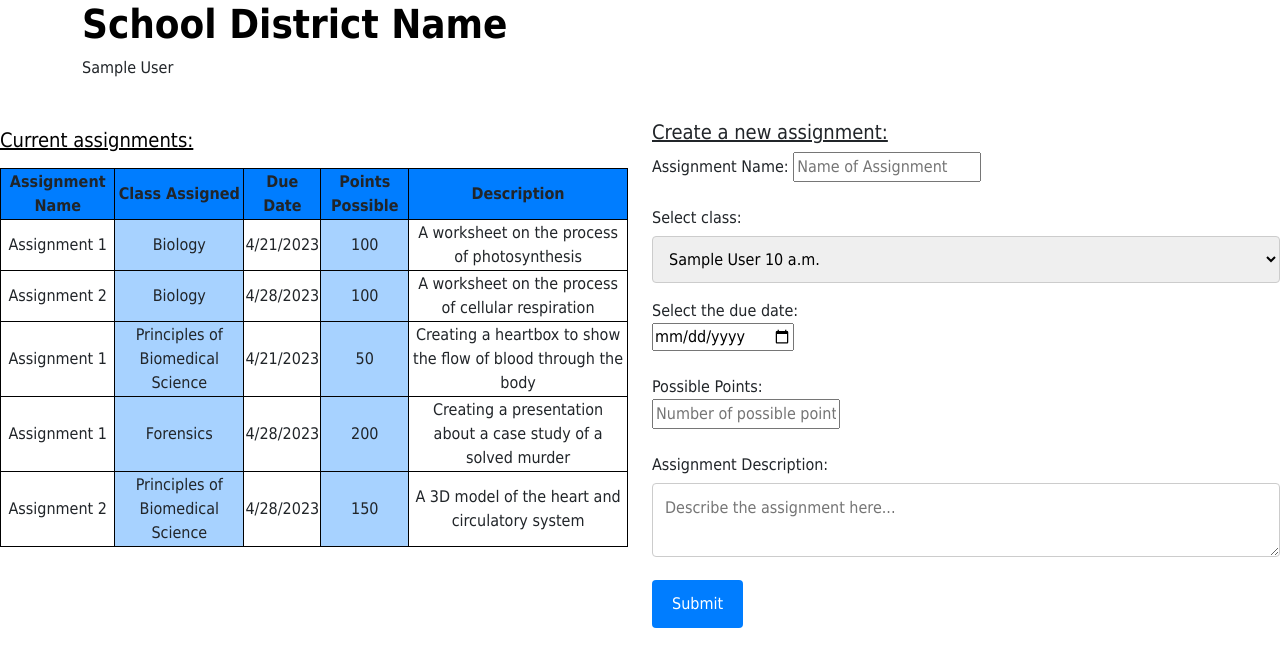
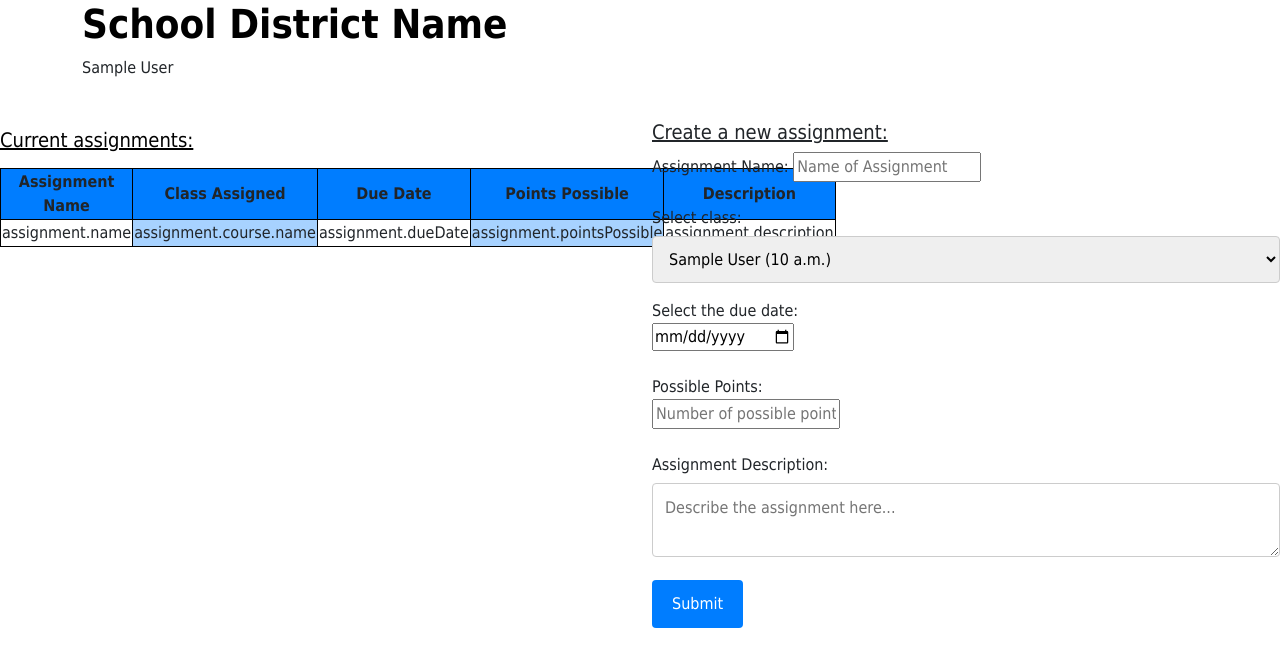
Before and after one commit to ZRhodes94/student-management-system, a Django app: template student_management_system/templates/assignments.html in a window 1280 px wide. Shown: the part 116-783 px from the top of the page. Run offline with Django 4.2, Linux system fonts and the light colour scheme; the template is opened without the code that fills it: values that come from a table or form of the project are taken from there, others are empty; tables that the repository leaves empty hold one stand-in row (values such as "Sample post"); some libraries are stand-ins or nearby versions.

Commit message:
linked assignment page to POST

```diff
--- a/student_management_system/models.py
+++ b/student_management_system/models.py
@@ -42,6 +42,7 @@ class Assignment(models.Model):
     description = models.TextField()
     pointsPossible = models.IntegerField()
     course = models.ForeignKey(Course, on_delete=models.CASCADE, default=0)
+    dueDate = models.DateField()
 
     def __str__(self):
         return self.name
--- a/student_management_system/templates/assignments.html
+++ b/student_management_system/templates/assignments.html
@@ -55,46 +55,19 @@
               <th>Points Possible</th>
               <th>Description</th>
             </tr>
+            {% for assignment in assignments %}
             <tr>
-              <td>Assignment 1</td>
-              <td>Biology</td>
-              <td>4/21/2023</td>
-              <td>100</td>
-              <td>A worksheet on the process of photosynthesis</td>
+              <td>assignment.name</td>
+              <td>assignment.course.name</td>
+              <td>assignment.dueDate</td>
+              <td>assignment.pointsPossible</td>
+              <td>assignment.description</td>
             </tr>
-            <tr>
-              <td>Assignment 2</td>
-              <td>Biology</td>
-              <td>4/28/2023</td>
-              <td>100</td>
-              <td>A worksheet on the process of cellular respiration</td>
-            </tr>
-            <tr>
-              <td>Assignment 1</td>
-              <td>Principles of Biomedical Science</td>
-              <td>4/21/2023</td>
-              <td>50</td>
-              <td>Creating a heartbox to show the flow of blood through the body</td>
-            </tr>
-            <tr>
-              <td>Assignment 1</td>
-              <td>Forensics</td>
-              <td>4/28/2023</td>
-              <td>200</td>
-              <td>Creating a presentation about a case study of a solved murder</td>
-            </tr>
-            <tr>
-              <td>Assignment 2</td>
-              <td>Principles of Biomedical Science</td>
-              <td>4/28/2023</td>
-              <td>150</td>
-              <td>A 3D model of the heart and circulatory system</td>
-            </tr>
-
-
+            {% endfor %}
           </table>
         </div>
         <div class="col-md-6">
+          <form method="POST" action="{% url 'assignments_view' %}">
             <h5><u>Create a new assignment:</u></h5>
 
             <label for="name">Assignment Name: </label>
@@ -103,7 +76,7 @@
             <label for="class">Select class:</label>
             <select id="class" name="class">
               {% for course in courses %}
-              <option value="{{course.name}}">{{course.name}} {{course.time}}</option>
+              <option value="{{course.name}}">{{course.name}} ({{course.time}})</option>
               {% endfor %}
             </select>
 
--- a/student_management_system/templates/home.html
+++ b/student_management_system/templates/home.html
@@ -49,7 +49,7 @@
         {% for course in courses %}
           <div class="row">
             <a href="{% url 'class_view' %}" style="color: black; text-decoration: none;">
-              <h3>{{ course.name }}</h3>
+              <h3>{{ course.name }} (course.time)</h3>
               <p>{{ course.description }}</p>
               <hr>
             </a>
```
